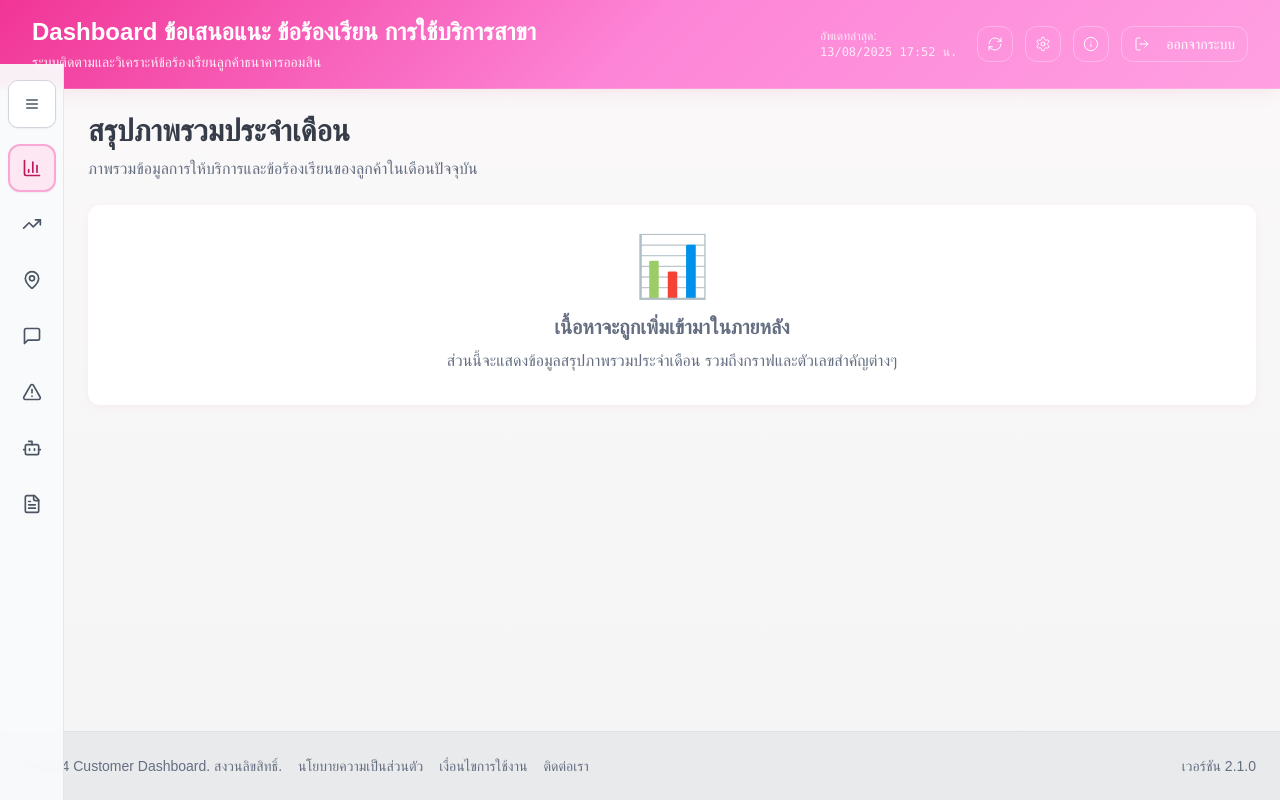
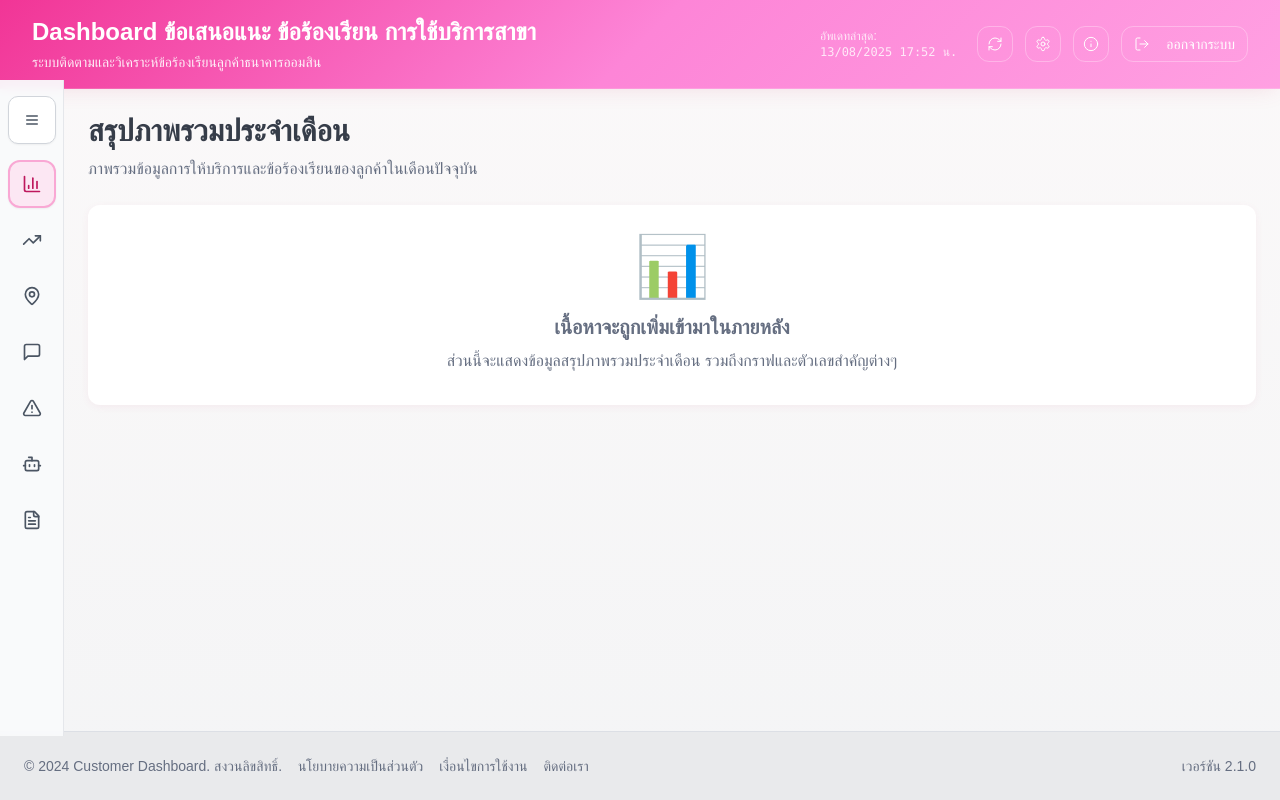
Before and after one commit to aomsin-agent/aomsin-customer-feedback, a React (Vite) app: page / in a window 1280 px wide. Built offline with nearby package versions, Linux system fonts and the light colour scheme; a web font is replaced by a local one.

Commit message:
Fix: Adjust mini sidebar positioning
Adjust the mini sidebar to appear behind the header and footer, ensuring proper spacing with the body content. This resolves visual overlap issues and maintains responsiveness.

```diff
--- a/src/components/Layout/AppSidebar.tsx
+++ b/src/components/Layout/AppSidebar.tsx
@@ -82,7 +82,7 @@ export function AppSidebar() {
   return (
     <>
       {/* Mini Sidebar - Always visible on desktop when closed */}
-      <div className="hidden lg:flex fixed left-0 top-16 bottom-0 w-16 bg-gray-50/95 backdrop-blur-sm border-r border-gray-200 flex-col items-center py-4 z-30">
+      <div className="hidden lg:flex fixed left-0 top-20 bottom-16 w-16 bg-gray-50/95 backdrop-blur-sm border-r border-gray-200 flex-col items-center py-4 z-10">
         {/* Drawer Toggle Button */}
         <Sheet open={isOpen} onOpenChange={setIsOpen}>
           <SheetTrigger asChild>
```
